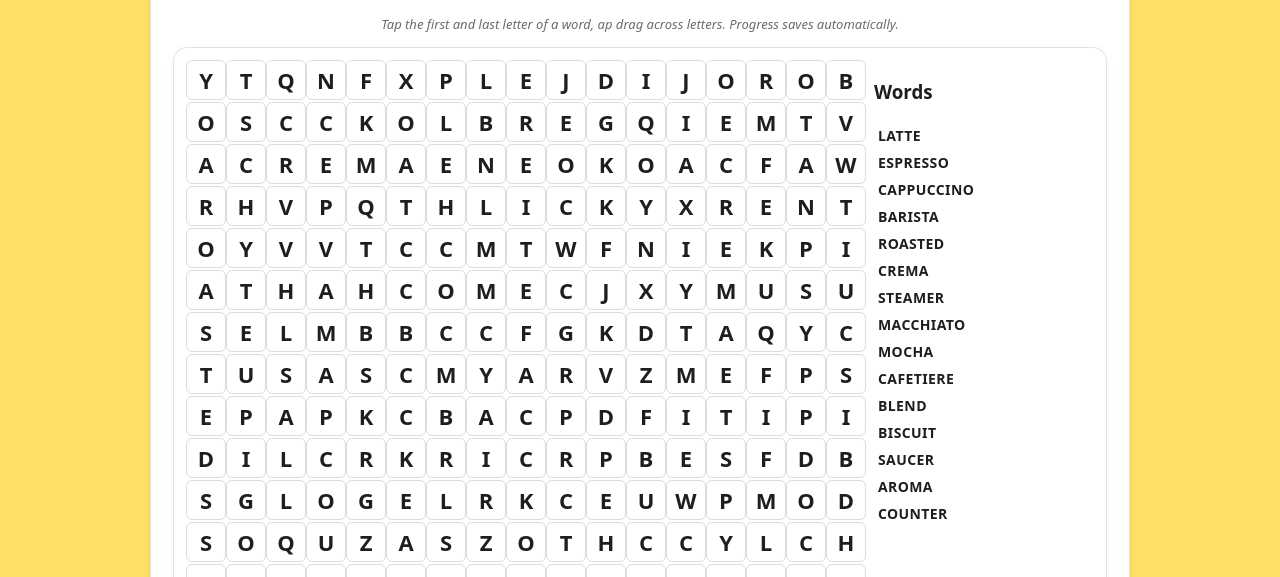
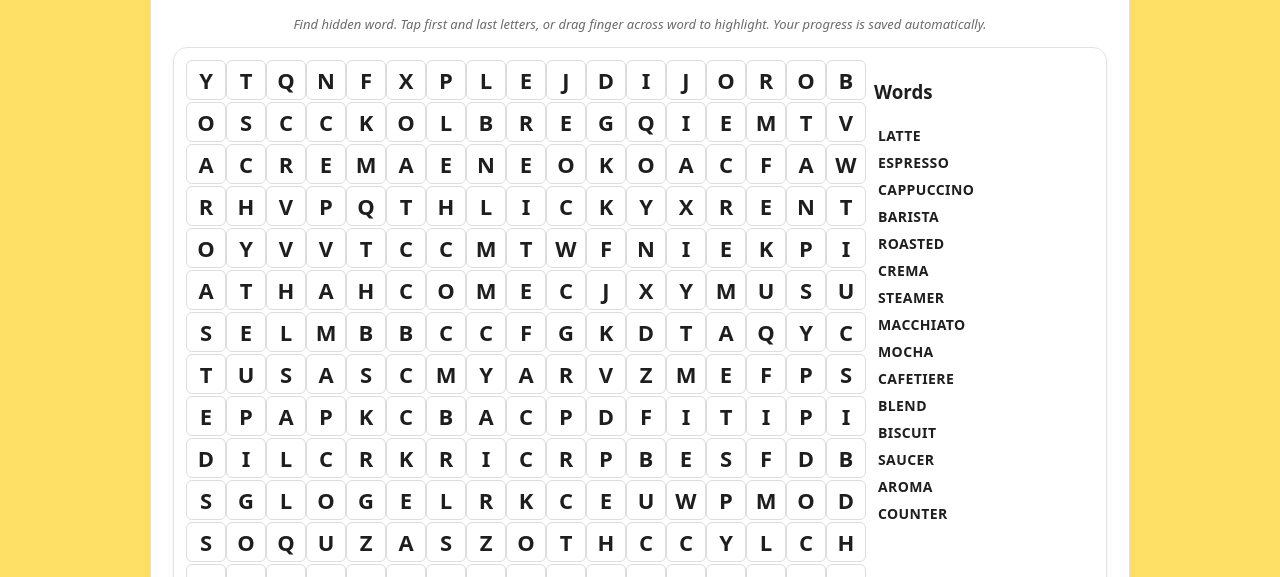
Before and after one commit to chrisabbe/word-search, a plain HTML site: page trial/trial-day01/index.html in a window 1280 px wide. Shown: the part 223-800 px from the top of the page. Drawn offline with Linux system fonts and the light colour scheme.

Commit message:
Update index.html

```diff
--- a/trial/trial-day01/index.html
+++ b/trial/trial-day01/index.html
@@ -24,9 +24,8 @@
 
     <div class="wrap">
       <div class="subtitle">
-        Tap the first and last letter of a word,
-ap drag across letters.
-        Progress saves automatically.
+        Find hidden word. Tap first and last letters, or drag finger across word to highlight. Your progress is saved automatically.
+
       </div>
 
       <div class="panel layout">
```
